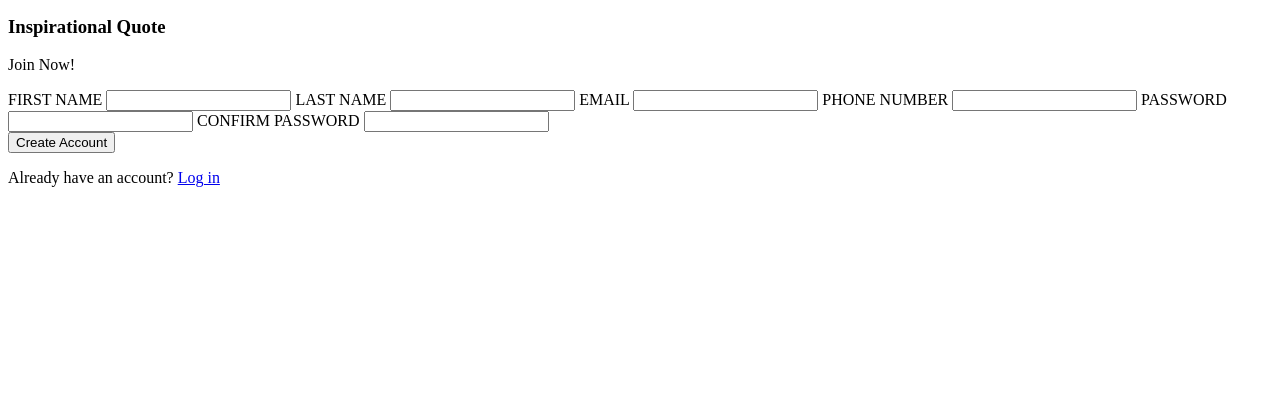
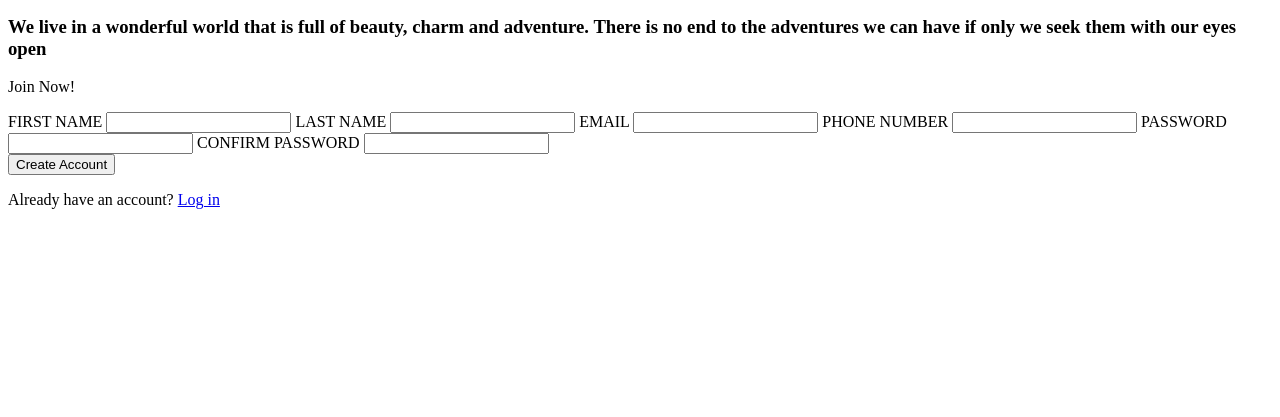
Before and after one commit to lumberger22/InputForm, a plain HTML site: page index.html in a window 1280 px wide. Shown: the part 383-800 px from the top of the page. Drawn offline with Linux system fonts and the light colour scheme.

Commit message:
Add inspirational quote

```diff
--- a/index.html
+++ b/index.html
@@ -16,7 +16,7 @@
             <footer id="img-footer">Photo by <a href="https://unsplash.com/@opixels">Hugh Whyte</a> on <a href="https://unsplash.com">Unplash</a></footer>
         </div>
         <div id="right-side">
-            <h3>Inspirational Quote</h3>
+            <h3>We live in a wonderful world that is full of beauty, charm and adventure. There is no end to the adventures we can have if only we seek them with our eyes open</h3>
             <p>Join Now!</p>
             <form action="#" method="get" id="signup-form">
                 <label for="first-name">FIRST NAME</label>
```
